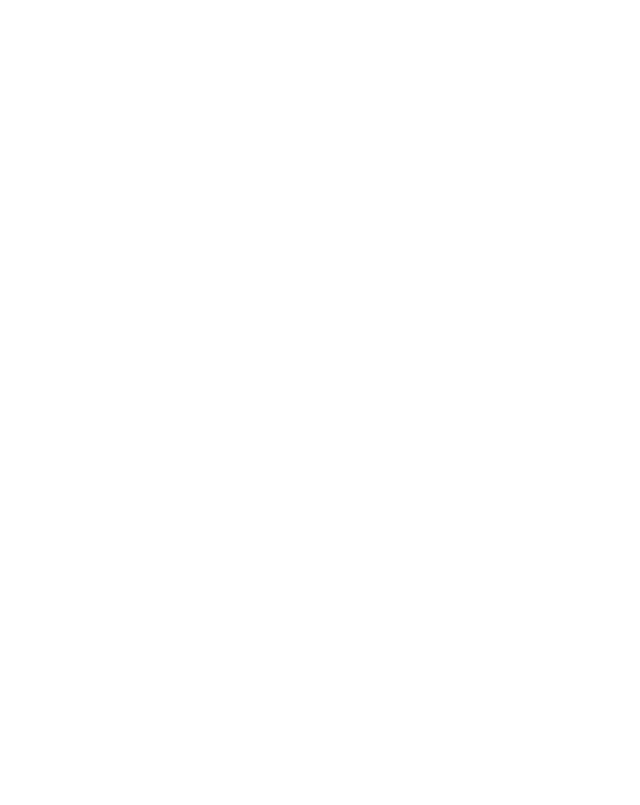
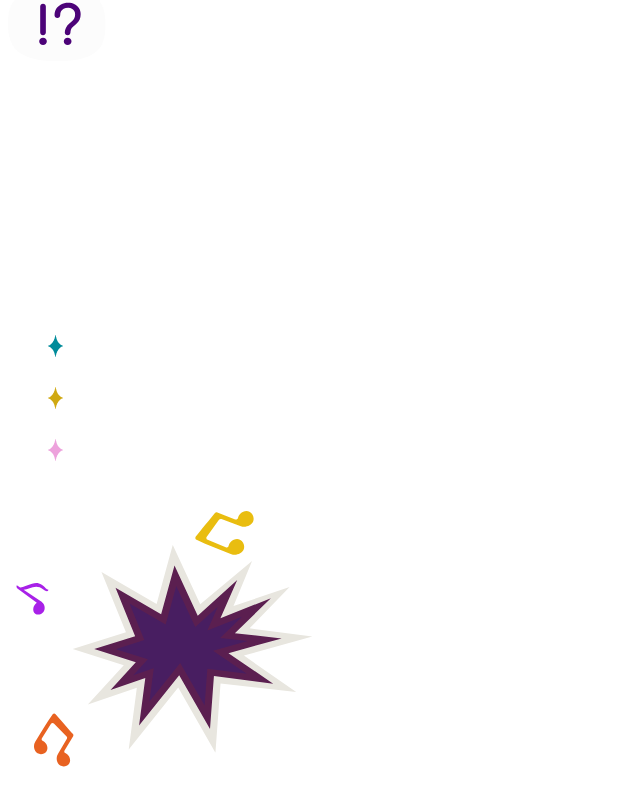
Before and after one commit to Lablab-SpotifAI/SpotifAi-Frontend, a React (Vite) app: page / in a window 1280 px wide. Shown: the part 1337-2142 px from the top of the page, without its empty margins (0-640 px from the left). Before the commit the page ends 1114 px from the top, so only its background shows below. Built offline with nearby package versions, Linux system fonts and the light colour scheme; no server answers; the HTML template or start-up script is replaced by a standard one.

Commit message:
update UI

```diff
--- a/src/pages/Chat.jsx
+++ b/src/pages/Chat.jsx
@@ -38,7 +38,7 @@
   const [audioURL, setAudioURL] = useState(null);
 
   const prompt = document.querySelector("input");
-  const btn = document.querySelector("button");
+  const btn = document.getElementById("clk");
 
   function disablePrompt() {
     prompt.disabled = true;
@@ -134,7 +134,7 @@
       model: "gpt-3.5-turbo",
       messages: [systemMessage, ...apiMessages],
       // messages: [ ...apiMessages],
-      max_tokens: 100,
+       // max_tokens: 100,
       // max_tokens: tokens,
     };
     let response = "";
@@ -226,12 +226,12 @@
       <Header />
       {/* <div className="Chat flex-box flex-col"> */}
       <div className="flex flex-col relative">
-        <div className="chatbox min-h-[70vh]">
-          <div className="flex-box chat-log h-full">
+        <div className="chatbox min-h-[70vh] max-h-[70vh]">
+          <div className="chat-log h-full">
             {loading ? (
               <>
-                <div className="flex-box">
-                  <div className="flex-box ">
+                <div className="flex-box mt-40">
+                  <div className="flex-box">
                     <img src="micro.svg" alt="micro" className="w-1/3 h-1/3" />
                   </div>
                 </div>
@@ -282,17 +282,18 @@
               value={input}
               onChange={(e) => setInput(e.target.value)}
               placeholder="Type your idea"
-              className="clk text-white text-base font-normal flex-box flex pl-6 flex-[0.8] py-5 bg-neutral-700 bg-opacity-20 rounded-[50px] border border-zinc-400 border-opacity-60 backdrop-blur-[60px] justify-start items-center gap-2 w-full md:h-20"
+              className="text-white text-base font-normal flex-box flex pl-6 flex-[0.8] py-5 bg-neutral-700 bg-opacity-20 rounded-[50px] border border-zinc-400 border-opacity-60 backdrop-blur-[60px] justify-start items-center gap-2 w-full md:h-20"
             />
-            <button
-              className="clk px-2 py-5 md:h-20 rounded-full flex-[0.2] flex-box hover:text-purple-950 hover:bg-secondary cursor-pointer btn-primary capitalize btn-block lg:btn-wide font-neov "
+            <button id="clk"
+              className="px-2 py-5 md:h-20 rounded-full flex-[0.2] flex-box hover:text-purple-950 hover:bg-secondary cursor-pointer btn-primary capitalize btn-block lg:btn-wide font-neov "
               onClick={handleSubmit}
             >
               <img className="h-5 w-5" src="/stars.png" alt="stars" />
               <p className="text-base font-normal px-2 hidden md:block hover:font-bold">
                 Generate
               </p>
-            </button>
+
+              </button>
           </form>
         </div>
       </div>
--- a/src/pages/Home.jsx
+++ b/src/pages/Home.jsx
@@ -2,6 +2,7 @@
 import { Header } from "../components/Home/Header";
 import { useEffect, useState } from "react";
 import { auth } from "../config/firebase";
+
 
 export const Home = () => {
   const nav = useNavigate();
@@ -83,6 +84,107 @@
           />
         </div>
       </div>
+
+      <div class="flex flex-col w-full justify-center items-center lg:px-24 lg:pb-20 px-6 pb-6">
+        <div class="flex-box flex-col md:flex-row lg:pb-32 lg:pt-72 pb-16 pt-16">
+          <div>
+            <img
+              src='heart-face.svg'
+              class="max-w-lg lg:max-w-lg"
+              alt="heart face"
+              width="305"
+              height="293"
+            />
+          </div>
+          <div class=" lg:w-[70%]">
+            <h3 class="text-3xl font-medium lg:text-5xl my-5">
+              What is <span>SpotifAI?</span>
+            </h3>
+            <p class="">
+              SpotifAI is an AI platform that helps you create podcasts. Just
+              give it an idea, and it will generate a podcast script for you in
+              text format You can then use the script to create an audio
+              podcast.Leonardo is free to use for basic features, and there are
+              paid plans available for businesses and teams. Here are some of
+              the benefits of using SpotifAI to create podcasts: Save
+              time,Improve quality,Get feedback and Collaborate with others
+            </p>
+          </div>
+        </div>
+        {/* second */}
+        <div class="flex-box flex-col-reverse lg:flex-row w-full mb-16">
+          <div class="lg:w-[70%]">
+            <h3 class="text-3xl font-medium lg:text-5xl my-5">
+              Can experts use SpotifAI?
+            </h3>
+            <p class="mb-6 text-lg">
+              SpotifAI has the potential to revolutionize the podcast field. By
+              making it easier and faster to create high-quality podcasts,
+              Leonardo can help more people start and grow their podcast
+              businesses.Experts in the podcast field can use Leonardo to reach
+              another level by:
+            </p>
+            <ul class="list-inside flex-col">
+              <li class="flex items-start gap-2 mb-3">
+
+<img
+              src='green-star.png'
+              class="max-w-lg lg:max-w-lg"
+              alt="heart face"
+
+            />
+                Creating more content: Leonardo can help experts create more
+                content by automating the scriptwriting process. This frees up
+                experts' time so they can focus on other aspects of their
+                podcast business, such as promoting and distributing their
+                content.
+              </li>
+              <li class="flex items-start gap-2 mb-3">
+
+<img
+              src='yellow-star.png'
+              class="max-w-lg lg:max-w-lg"
+              alt="heart face"
+
+            />
+                Improving the quality of their content: Leonardo can help
+                experts improve the quality of their content by generating
+                scripts that are both creative and engaging. This can help
+                experts attract more listeners and build a loyal audience.
+              </li>
+              <li class="flex items-start gap-2">
+
+<img
+              src='pink-star.png'
+              class="max-w-lg lg:max-w-lg"
+              alt="heart face"
+
+            />
+                Experimenting with new formats: Leonardo can help experts
+                experiment with new podcast formats, such as interview shows,
+                narrative podcasts, and comedy podcasts. This can help experts
+                find new ways to connect with their audience and stay ahead of
+                the competition.
+              </li>
+            </ul>
+          </div>
+          <div>
+            <img
+              src='bang.svg'
+              class="max-w-lg lg:max-w-lg"
+              alt="bang"
+              height={293}
+              width={305}
+            />
+          </div>
+        </div>
+        <div class="w-full h-full lg:px-10 lg:py-10 p-4 md:w-[984px] md:h-[120px]  rounded-[100px] border border-stone-300 backdrop-blur-[45px] flex-box flex-col bg-gradient-to-r from-blue-500 to-green-500 bg-clip-text  text-transparent">
+          <div class="text-center text-md lg:text-[1.30rem] font-bold">
+            Make the journey begin. Let your ideas shine and make your first
+            podcast.{" "}
+          </div>
+        </div>
+      </div>
     </>
   );
 };
--- a/tailwind.config.js
+++ b/tailwind.config.js
@@ -34,7 +34,7 @@
 
           "base-100": "#11001C",
 
-          info: "#130120",
+          info: "#13012f",
 
           success: "#80ced1",
 
```
Also changed, not shown: src/styles/index.css (+7 -2 lines).
